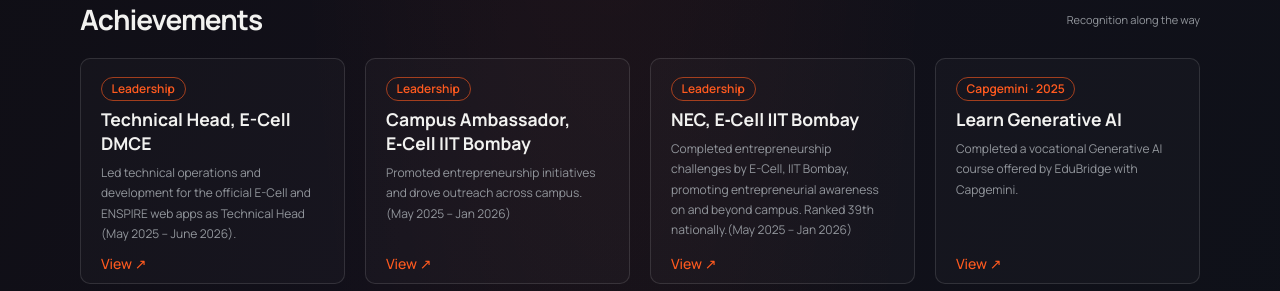
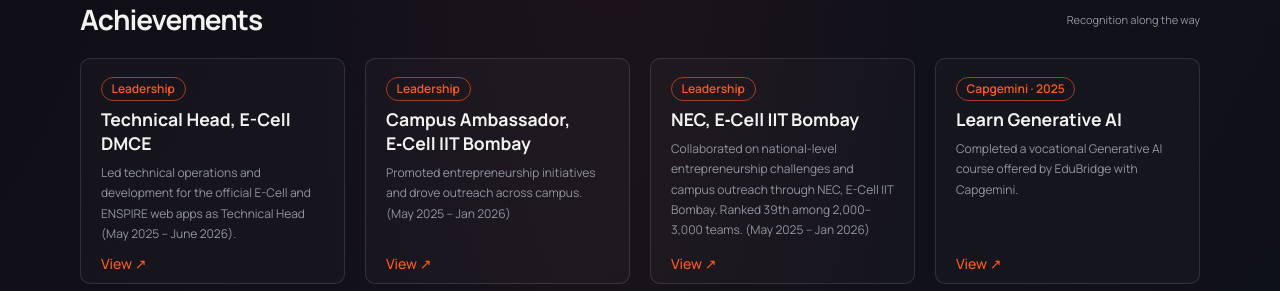
Before and after one commit to Piyush-Barde/Portfolio-, a React (Vite) app in the folder frontend/: page / in a window 1280 px wide. Shown: the part 5460-5751 px from the top of the page. Built offline with nearby package versions, Linux system fonts and the light colour scheme.

Commit message:
Updated the NEC text

```diff
--- a/frontend/src/sitedata.js
+++ b/frontend/src/sitedata.js
@@ -271,7 +271,7 @@
     },
     {
       title: "NEC,\nE\u2011Cell IIT Bombay",
-      text: "Completed entrepreneurship challenges by E-Cell, IIT Bombay, promoting entrepreneurial awareness on and beyond campus. Ranked 39th nationally.(May 2025 – Jan 2026)",
+      text: "Collaborated on national-level entrepreneurship challenges and campus outreach through NEC, E-Cell IIT Bombay. Ranked 39th among 2,000–3,000 teams. (May 2025 – Jan 2026)",
       badge: "Leadership",
       image: "./photo/NEC.png",
       link: "",
```
